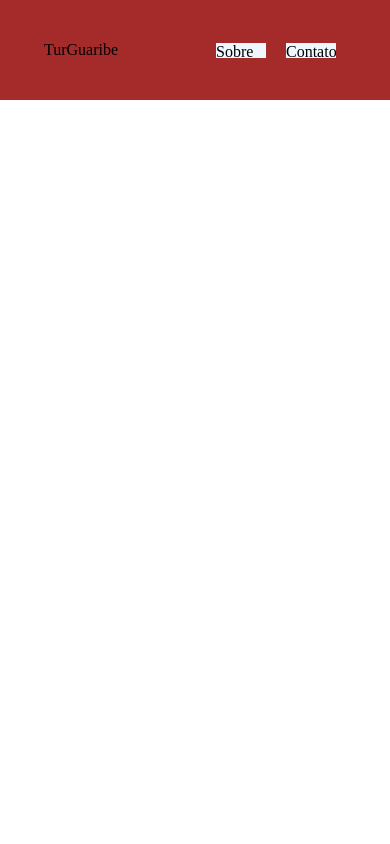
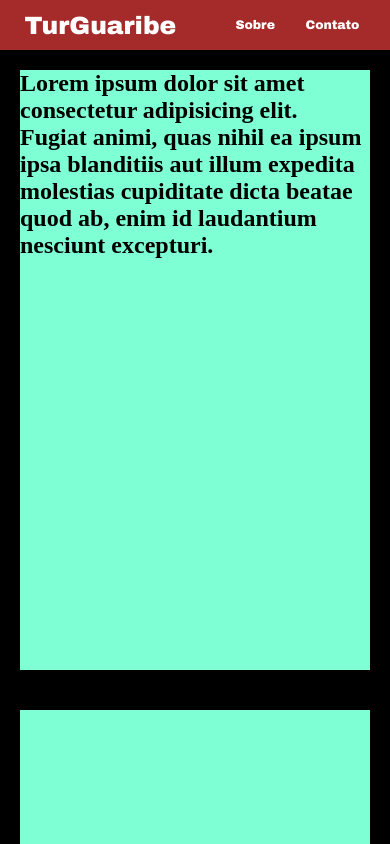
Before and after one commit to ArthurscBR/Dev-web-Atividade-Pratica-1-N1-, a website built with Vite: page index.html in a window 390 px wide. Shown: the top 844 px of the page. Built offline with nearby package versions, Linux system fonts and the light colour scheme.

Commit message:
Ajuste de estilo das fontes, formatação da parte principal da página onde vai ficar o conteúdo e início das configurações de responsividade

```diff
--- a/index.html
+++ b/index.html
@@ -25,6 +25,12 @@
         </ul>
       </div>
     </nav>
+    <section class="main-content">
+      <div class="container">
+        <h1>Lorem ipsum dolor sit amet consectetur adipisicing elit. Fugiat animi, quas nihil ea ipsum ipsa blanditiis aut illum expedita molestias cupiditate dicta beatae quod ab, enim id laudantium nesciunt excepturi.</h1>
+      </div>
+      <div class="container"></div>
+    </section>
     <script type="module" src="/src/main.js"></script>
   </body>
 </html>
--- a/src/estilo.css
+++ b/src/estilo.css
@@ -5,6 +5,7 @@
 *{
     margin: 0;
     padding: 0;
+    box-sizing: border-box;
 }
 
 nav{
@@ -14,16 +15,62 @@ nav{
     justify-content: space-around;
     background-color: brown;
     align-items: center;
+    font-family: 'Archivo Black', sans-serif;
+    color: white;
+}
+
+.logo{
+    font-size: 50px;
+    cursor: pointer;
 }
 
 .pages ul{
     display: flex;
+    font-size: 25px;
+    justify-content: space-around;
+
 }
 
 .pages li{
-    margin: 10px;
-    width: 50px;
-    height: 15px;
+    margin: 20px;
+    width: 100px;
+    height: 30px;
     list-style: none;
-    background-color: aliceblue;
+    cursor: pointer;
 }
+
+.main-content{
+    background-color: black;
+    min-height:calc(100vh - 100px);
+    display: flex;
+    justify-content: center;
+    flex-wrap: wrap;
+}
+
+.container{
+    background-color: aquamarine;
+    width: 450px;
+    height: 600px;
+    margin: 20px;
+}
+
+@media screen and (max-width:800px){
+
+    .logo{
+        font-size: 25px;
+    }
+
+    .pages ul{
+        font-size: 12.5px;
+    }
+
+    .pages li{
+        margin: 10px;
+        width: 50px;
+        height: 15px;
+    }
+
+    nav{
+        height: 50px;
+    }
+}
```
